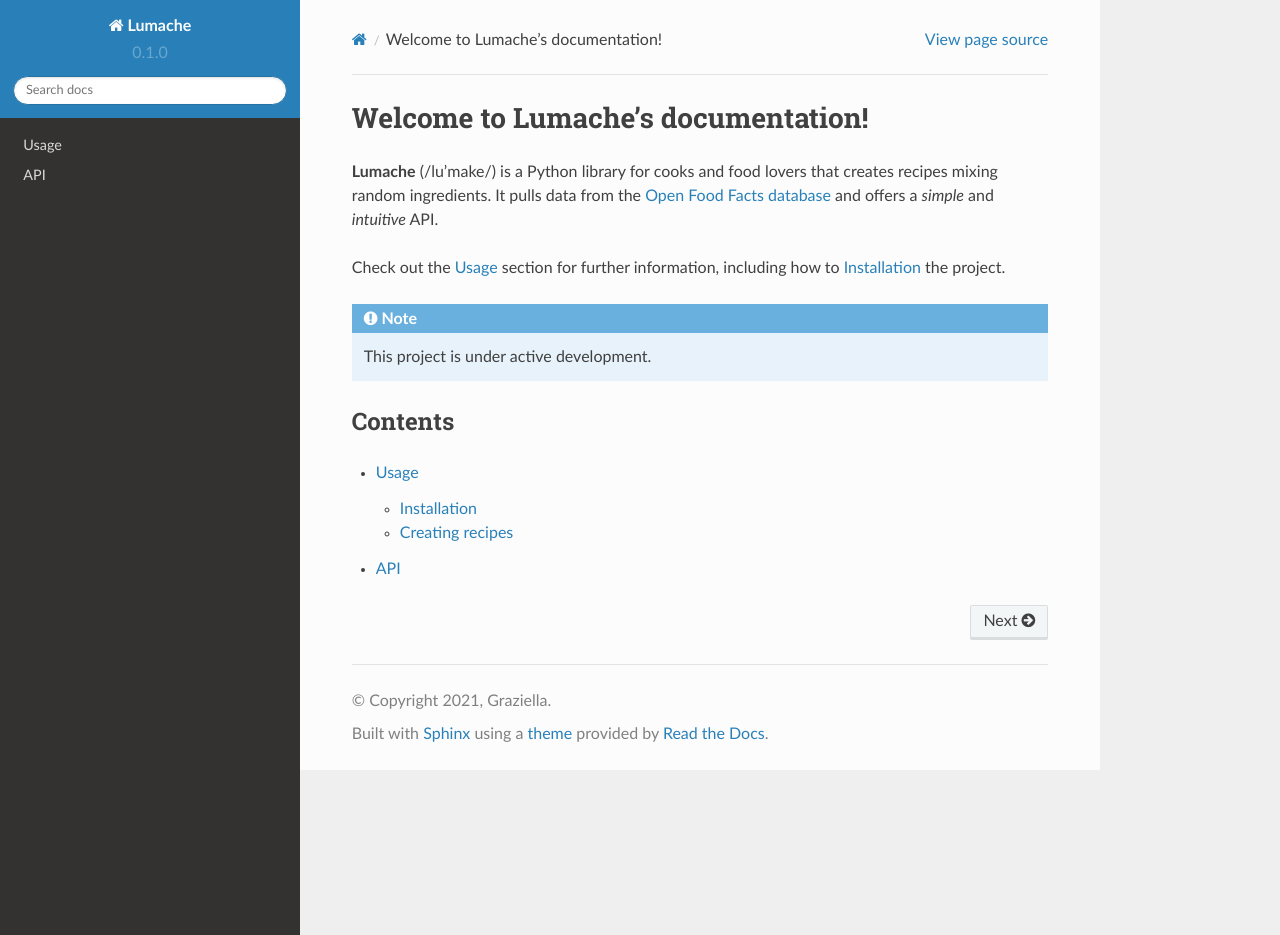
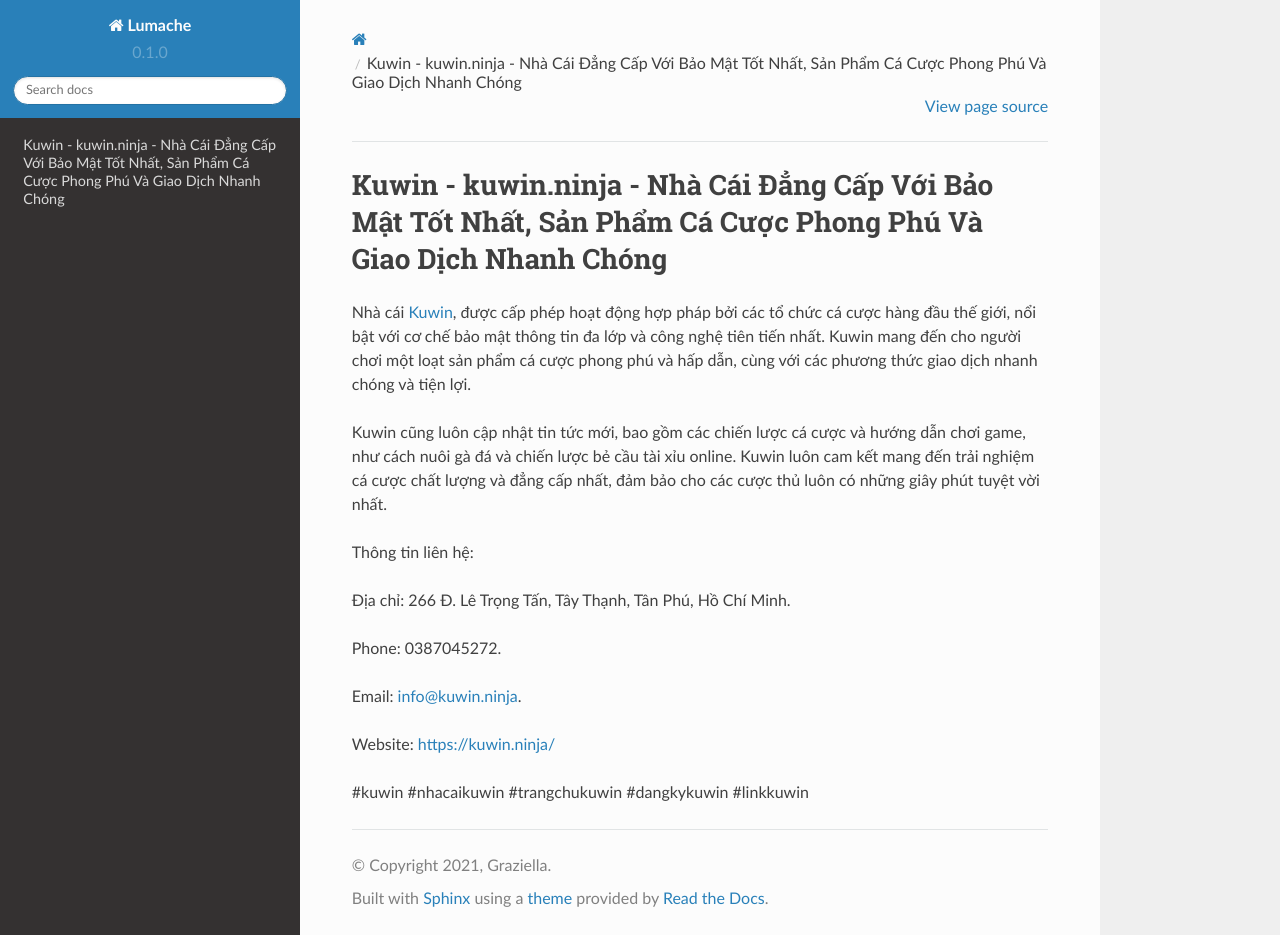
Before and after one commit to morriscraig2868/kuwinninja, a Sphinx documentation site: the page built from docs/source/index.rst, in a window 1280 px wide and 935 px high. Built offline with Sphinx 7.4.7 and the Read the Docs theme 2.0.0, drawn with Linux system fonts in a browser that asks for light colours.

Commit message:
Update index.rst

```diff
--- a/docs/source/index.rst
+++ b/docs/source/index.rst
@@ -1,22 +1,18 @@
-Welcome to Lumache's documentation!
+Kuwin - kuwin.ninja - Nhà Cái Đẳng Cấp Với Bảo Mật Tốt Nhất, Sản Phẩm Cá Cược Phong Phú Và Giao Dịch Nhanh Chóng
 ===================================
 
-**Lumache** (/lu'make/) is a Python library for cooks and food lovers
-that creates recipes mixing random ingredients.
-It pulls data from the `Open Food Facts database <https://world.openfoodfacts.org/>`_
-and offers a *simple* and *intuitive* API.
+Nhà cái `Kuwin <https://kuwin.ninja/>`_, được cấp phép hoạt động hợp pháp bởi các tổ chức cá cược hàng đầu thế giới, nổi bật với cơ chế bảo mật thông tin đa lớp và công nghệ tiên tiến nhất. Kuwin mang đến cho người chơi một loạt sản phẩm cá cược phong phú và hấp dẫn, cùng với các phương thức giao dịch nhanh chóng và tiện lợi.
 
-Check out the :doc:`usage` section for further information, including
-how to :ref:`installation` the project.
+Kuwin cũng luôn cập nhật tin tức mới, bao gồm các chiến lược cá cược và hướng dẫn chơi game, như cách nuôi gà đá và chiến lược bẻ cầu tài xỉu online. Kuwin luôn cam kết mang đến trải nghiệm cá cược chất lượng và đẳng cấp nhất, đảm bảo cho các cược thủ luôn có những giây phút tuyệt vời nhất.
 
-.. note::
+Thông tin liên hệ:
 
-   This project is under active development.
+Địa chỉ: 266 Đ. Lê Trọng Tấn, Tây Thạnh, Tân Phú, Hồ Chí Minh.
 
-Contents
---------
+Phone: 0387045272.
 
-.. toctree::
+Email: info@kuwin.ninja.
 
-   usage
-   api
+Website: https://kuwin.ninja/
+
+#kuwin #nhacaikuwin #trangchukuwin #dangkykuwin #linkkuwin
```
